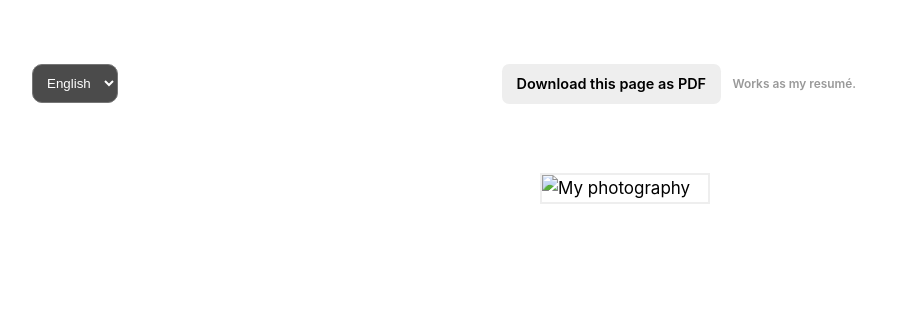
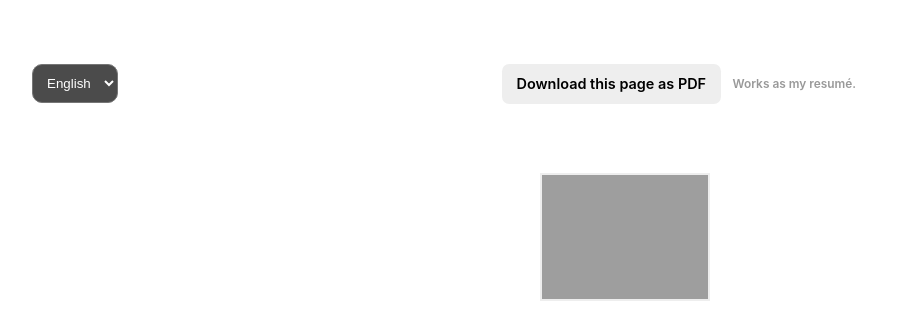
Before and after one commit to M1CH43LS0N/MichalJorCV, a plain HTML site: page index.html in a window 1280 px wide. Shown: the top 330 px of the page, without its empty margins (190-1088 px from the left). Drawn offline with Linux system fonts and the light colour scheme; the site is published under a folder, as on GitHub Pages, so addresses that start at the root find nothing.

Commit message:
Fixing the jpg path

```diff
--- a/index.html
+++ b/index.html
@@ -29,7 +29,7 @@
 
         <script src="languageSwitcher.js"></script>
         <img
-        src="/assets/photo.jpg"
+        src="./assets/photo.jpg"
         class="photo"
         alt="My photography"
         style="border: 2px solid #eee;"
```
